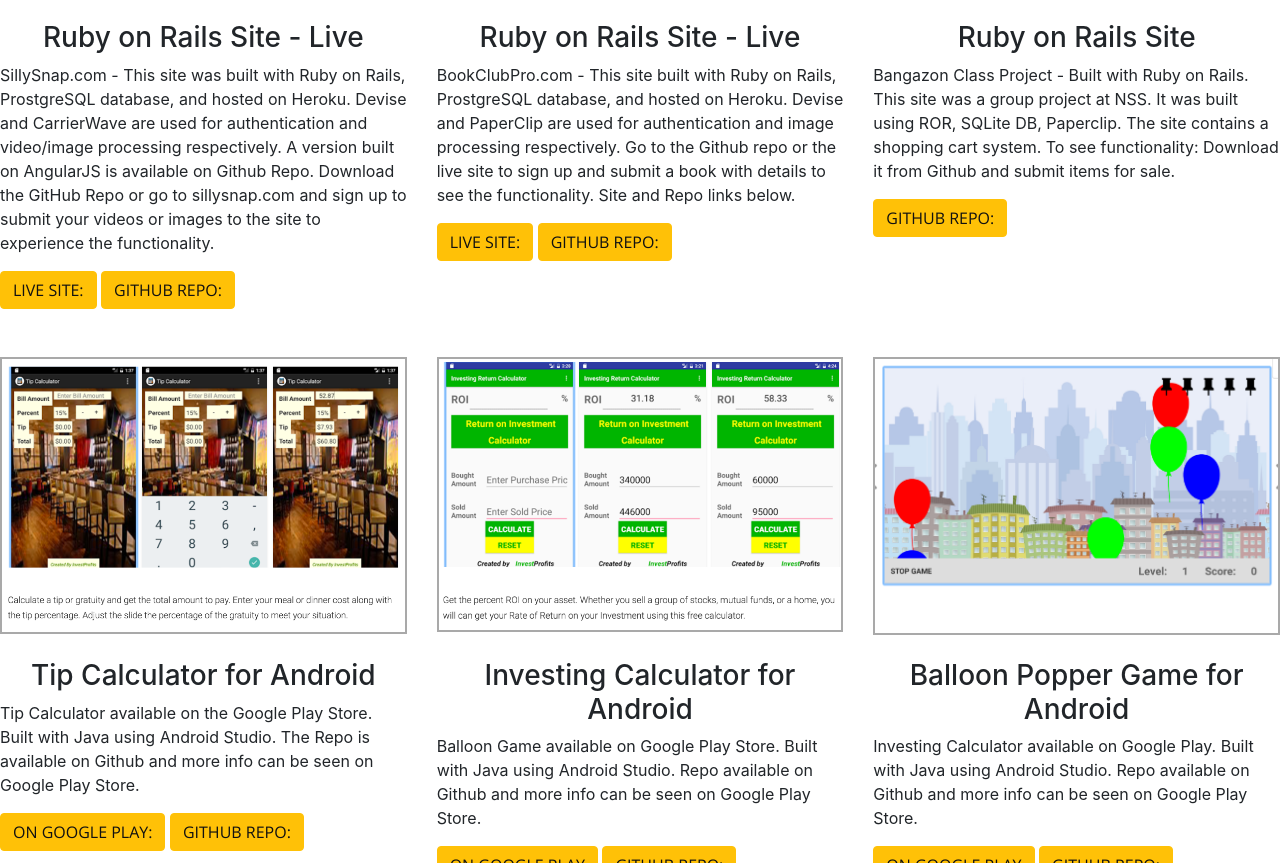
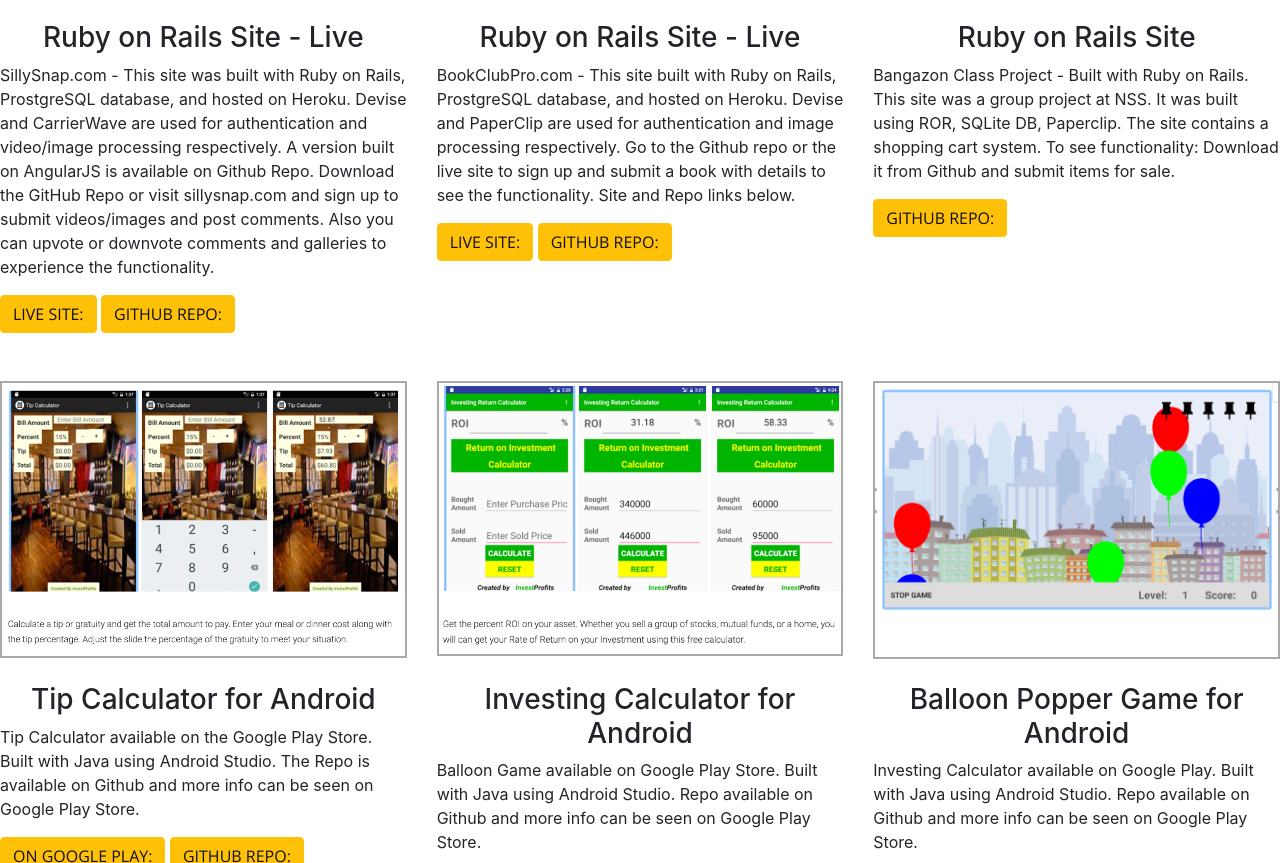
Before and after one commit to jimvickery/jimvickery.github.io, a website with bundled scripts: page index.html in a window 1280 px wide. Shown: the part 2307-3170 px from the top of the page. Built offline with nearby package versions, Linux system fonts and the light colour scheme.

Commit message:
Modified Sillysnap description

```diff
--- a/index.html
+++ b/index.html
@@ -184,7 +184,7 @@
         <div class="row">
           <div class="col-lg-4 col-sm-6">
             <h3 align="center">Ruby on Rails Site - Live</h3>
-            <p>SillySnap.com - This site was built with Ruby on Rails, ProstgreSQL database, and hosted on Heroku. Devise and CarrierWave are used for authentication and video/image processing respectively.  A version built on AngularJS is available on Github Repo. Download the GitHub Repo or go to sillysnap.com and sign up to submit your videos or images to the site to experience the functionality. </p>
+            <p>SillySnap.com - This site was built with Ruby on Rails, ProstgreSQL database, and hosted on Heroku. Devise and CarrierWave are used for authentication and video/image processing respectively.  A version built on AngularJS is available on Github Repo. Download the GitHub Repo or visit sillysnap.com and sign up to submit videos/images and post comments. Also you can upvote or downvote comments and galleries to experience the functionality. </p>
           <a href="http://www.sillysnap.com" class="btn btn-warning" role="button" target="_blank">Live Site:</a>
 
 
```
